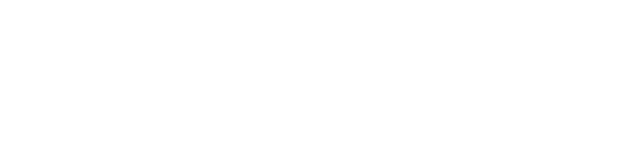
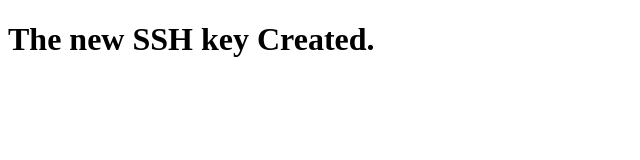
Before and after one commit to manisha24github/my-super-website, a plain HTML site: page index.html in a window 1280 px wide. Shown: the whole page, without its empty margins (0-640 px from the left). Drawn offline with Linux system fonts and the light colour scheme.

Commit message:
update index file

```diff
--- a/index.html
+++ b/index.html
@@ -2,13 +2,13 @@
 <html>
   <head>
     <meta name="viewport" content="width=device-width, initial-scale=1.0" />
-    <title>Hello!</title>
+    <title>My Super Website Created SSh Key !!</title>
     <meta name="description" content="description"/>
     <meta name="author" content="author" />
     <meta name="keywords" content="keywords" />
     <style type="text/css">.body { width: auto; }</style>
   </head>
   <body>
-
+     <h1>The new SSH key Created.</h1>
   </body>
 </html>
```
